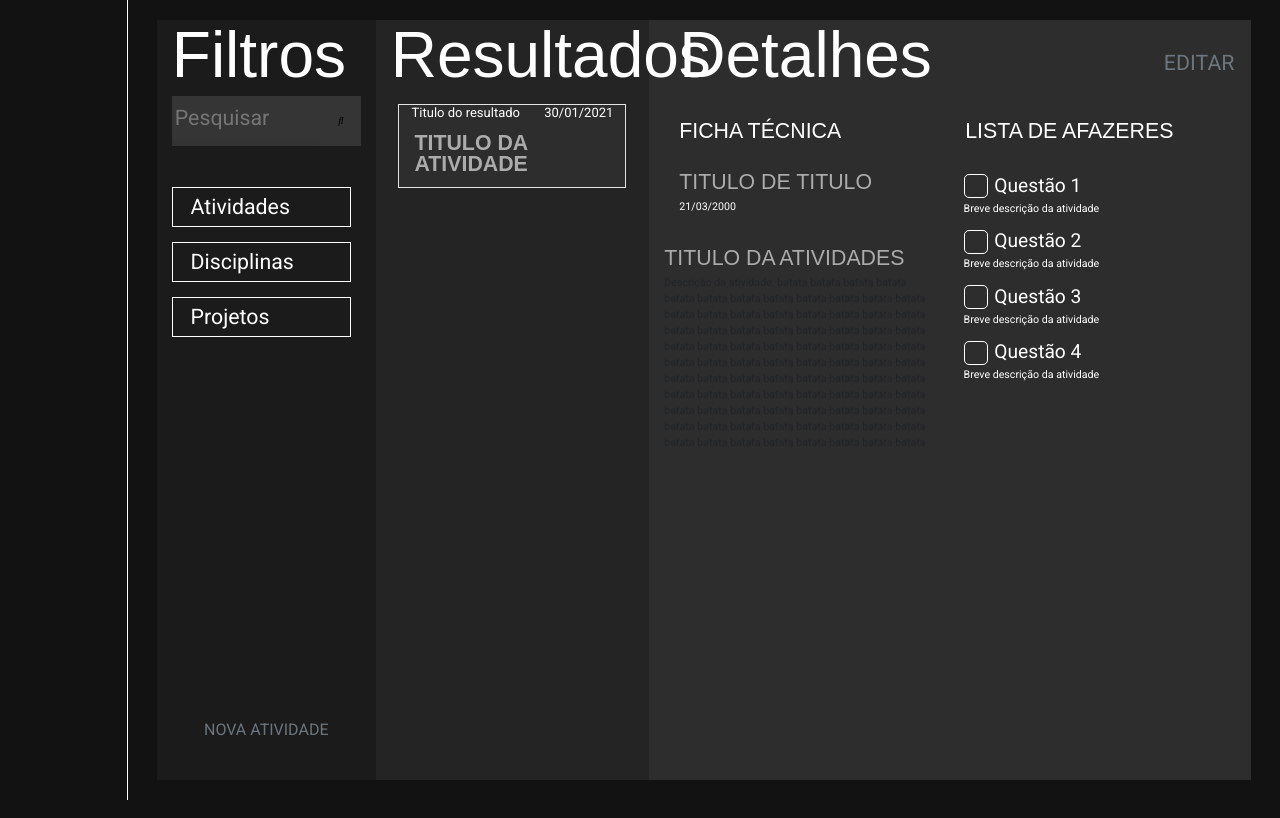
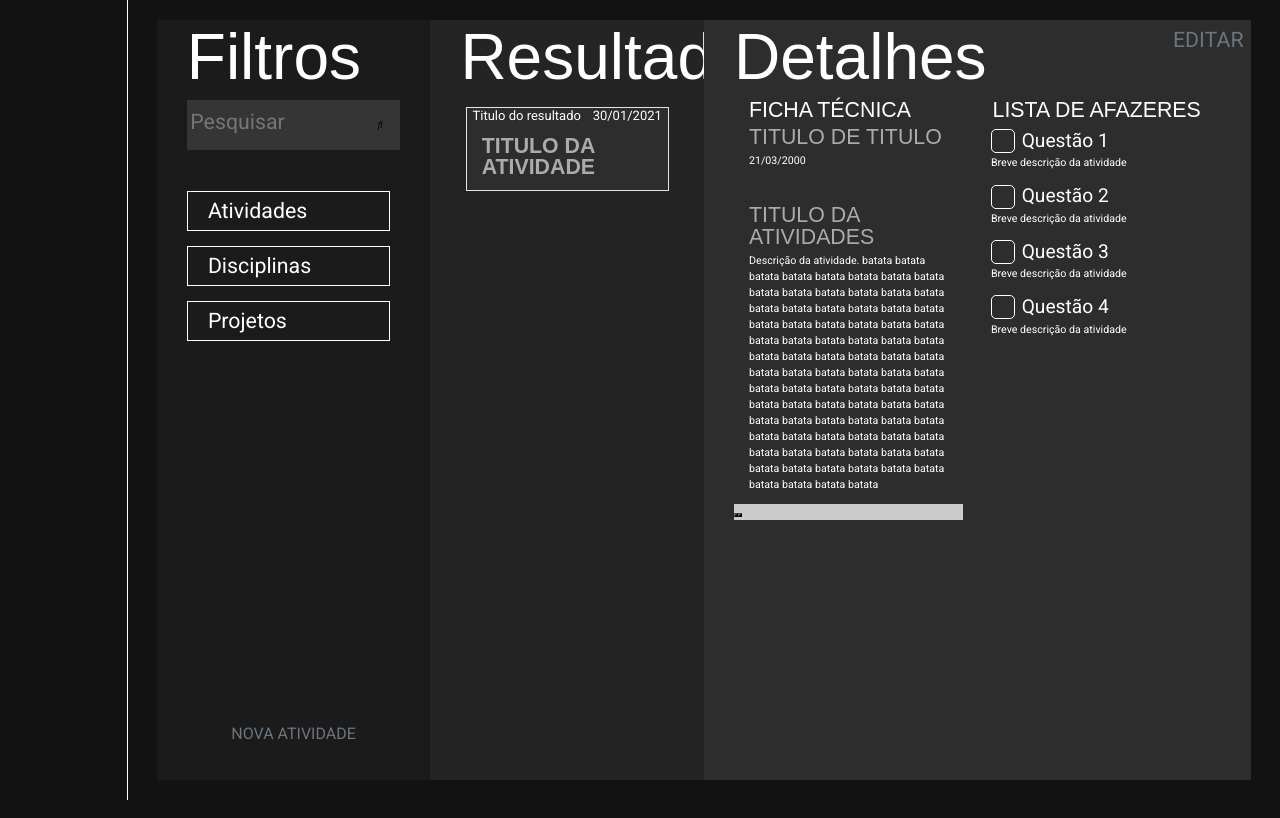
Before and after one commit to Gametask-Co/GT-FRONT, a React (Create React App) app: page /task in a window 1280 px wide. Shown: the top 818 px of the page. Built offline with nearby package versions, Linux system fonts and the light colour scheme; a web font is replaced by a local one.

Commit message:
mudando de pc

```diff
--- a/src/components/Cards/Cards.sass
+++ b/src/components/Cards/Cards.sass
@@ -4,19 +4,15 @@ h1
     width: 95%
     height: 95%
     background-color: #1b1b1b
-    display: flex
+    display: inherit
 
 .filtro
     height: 100%
     width: 20%
     background-color: #1b1b1b;
 
-.box-titulo-card
-    height: 10%
-    width: 100%
-    display: flex
-    justify-content: center
-    align-items: center
+
+
 
 .titulo-filtro
     color: white
@@ -112,18 +108,22 @@ input::placeholder
     width: 55%
     height: 100%
     background-color: #2d2d2d
+    display: flex
+    flex-direction: column
 
 .cabecalho-card
     display: flex
     justify-content: space-between
     height: 10%
 
-#card-detalhes .box-titulo-card
-    justify-content: space-between
+#card-detalhes
+    .box-titulo-card
+        display: inline-flex
 
-.bd-example
-    height: 40%
-    display: flex
+
+//.bd-example
+//    height: 40%
+//    display: flex
 
 .bd-example button
     border: none !important
@@ -315,3 +315,8 @@ checkbox-container
     width: 100%
 .cabecalho-ficha-tecnica p
     color: white
+.box-btn-inferiores
+    background-color: #ccc
+
+p.texto-descricao-atividade
+    color: white
--- a/src/components/Task/CardDetalhes.js
+++ b/src/components/Task/CardDetalhes.js
@@ -6,8 +6,8 @@ import ListaAfazeres from './ListaAfazeres';
 function CardDetalhes() {
     return (
         <>
-            <div id="card-detalhes">
-                <div className="box-titulo-card col-lg-12">
+            <div id="card-detalhes" className="col-lg-6">
+                <div className="box-titulo-card">
                     <h1 className="titulo-filtro col-lg-10">
                         Detalhes
                     </h1>
@@ -36,12 +36,12 @@ function CardDetalhes() {
                             </div>
                         </div>
 
-                        <div className="">
+                        <div className="col-lg-12">
                             <h2>
                                 Titulo da  atividades
                             </h2>
 
-                            <p>
+                            <p className="texto-descricao-atividade">
                                 Descrição da atividade. batata batata batata batata batata batata batata batata
                                 batata batata batata batata batata batata batata batata batata batata batata
                                 batata batata batata batata batata batata batata batata batata batata batata batata
@@ -53,7 +53,10 @@ function CardDetalhes() {
                             </p>
 
                         </div>
-                        <div>
+                        <div className="box-btn-inferiores">
+
+                            <button></button>
+                            <button></button>
 
                         </div>
 
--- a/src/components/Task/CardResultados.js
+++ b/src/components/Task/CardResultados.js
@@ -5,7 +5,7 @@ import '../Cards/Cards.sass'
 function CardResultados() {
     return (
         <>
-            <div id="card-resultados">
+            <div id="card-resultados" className="col-lg-3">
                 <div className="box-titulo-card">
                     <h1 className="titulo-filtro col-lg-12">
                         Resultados
--- a/src/components/Task/Filtro.js
+++ b/src/components/Task/Filtro.js
@@ -4,7 +4,7 @@ import '../Cards/Cards.sass'
 
 function Filtro() {
     return <>
-        <div className="filtro">
+        <div className="filtro col-lg-3">
             <div className="box-titulo-card">
                 <h1 className="titulo-filtro col-lg-12">
                     Filtros
```
